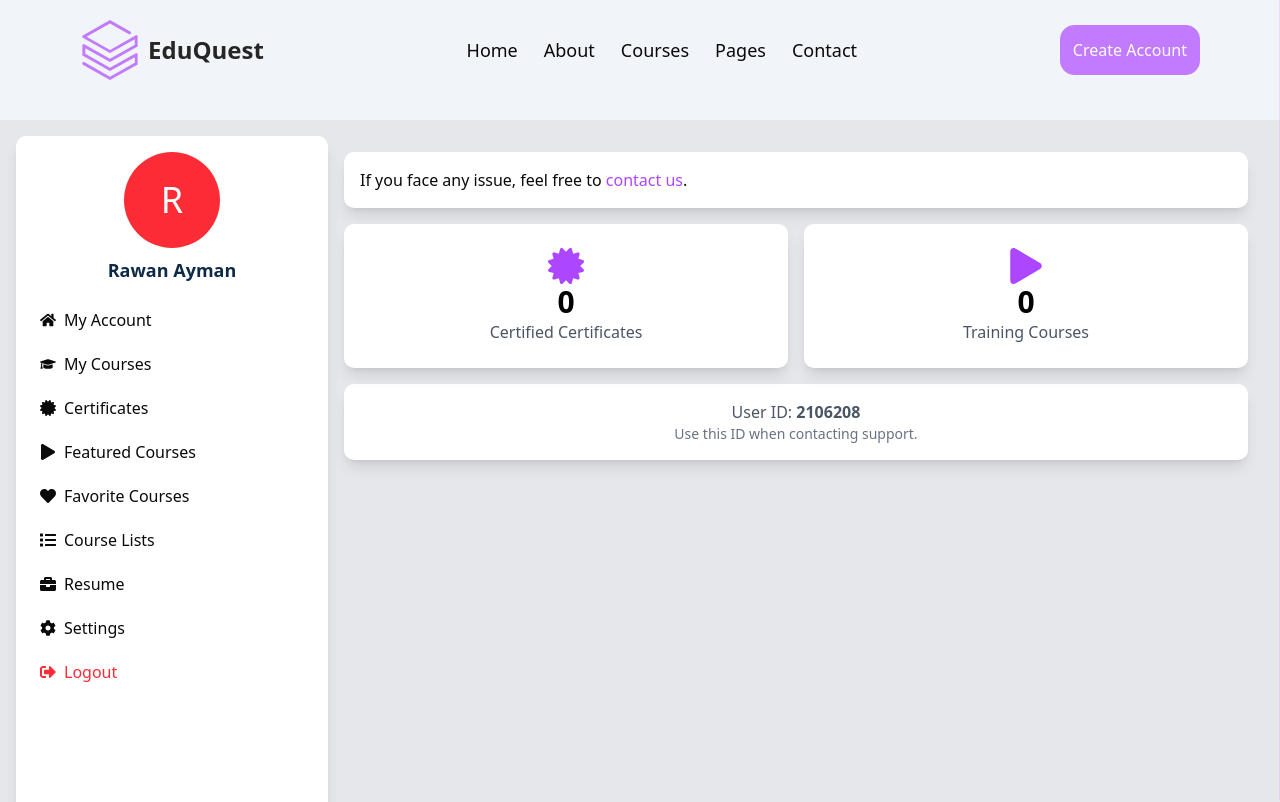
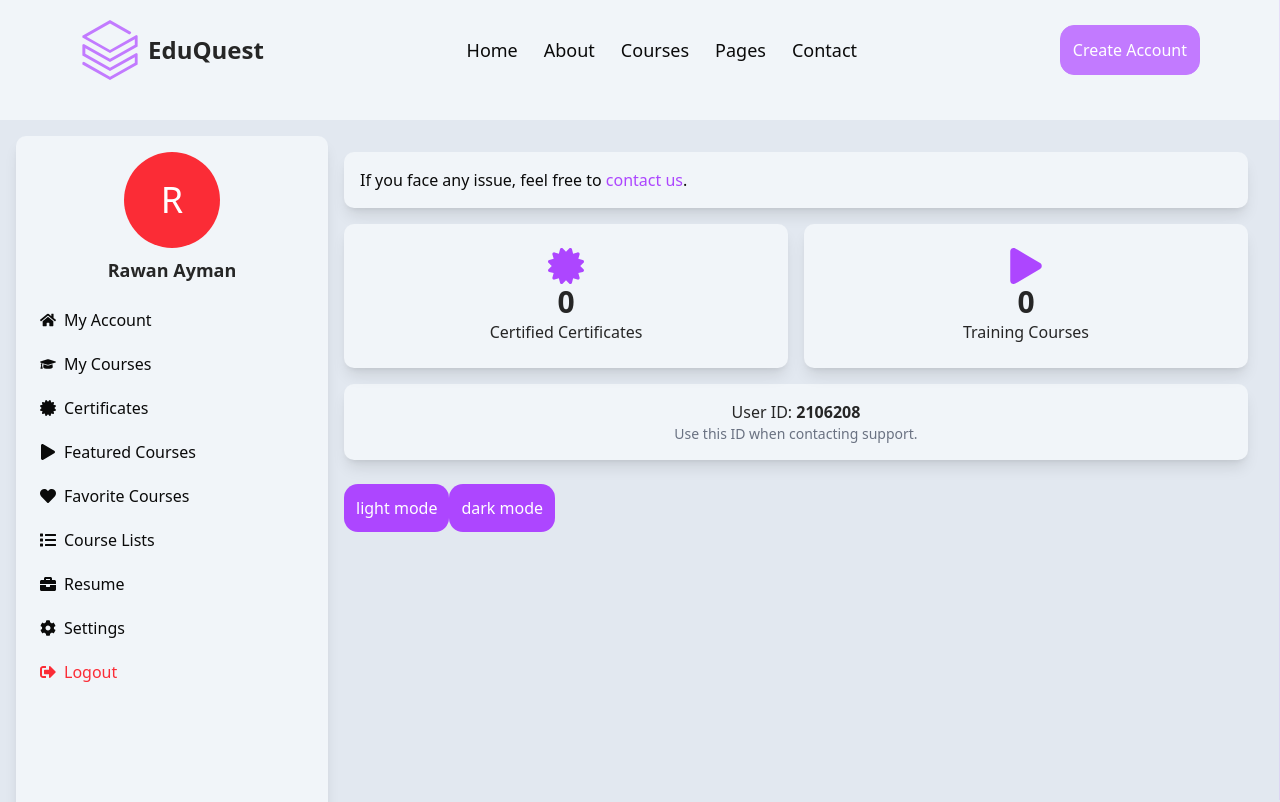
Before and after one commit to ibrahimwael951/Educational-platform, a Next.js app: page /Profile in a window 1280 px wide. Shown: the top 802 px of the page. Built offline with nearby package versions, Linux system fonts and the light colour scheme.

Commit message:
edit colors for dark and light mode

```diff
--- a/src/Data/Links.json
+++ b/src/Data/Links.json
@@ -6,11 +6,11 @@
     },
     {
       "title": "About",
-      "url": "/About"
+      "url": "/about"
     },
     {
       "title": "Courses",
-      "url": "/Courses"
+      "url": "/courses"
     },
     {
       "title": "Pages",
@@ -18,7 +18,7 @@
     },
     {
       "title": "Contact",
-      "url": "/Contact"
+      "url": "/contact"
     }
   ],
   "footer": {
--- a/src/app/Profile/page.tsx
+++ b/src/app/Profile/page.tsx
@@ -1,43 +1,47 @@
+import Link from "next/link";
 import React from "react";
 import { FaHome, FaGraduationCap, FaCertificate, FaPlay, FaHeart, FaList, FaBriefcase, FaCog, FaSignOutAlt } from "react-icons/fa";
 
+//components
+import { ModeToggle } from "@/components/themeToggole";
+
 const Profile = () => {
 return (
-    <div className="flex mt-30 flex-col md:flex-row bg-gray-200 min-h-screen p-4">
+    <div className="flex mt-30 flex-col md:flex-row bg-slate-200 dark:bg-neutral-800 min-h-screen p-4">
       {/* Sidebar */}
-    <aside className="bg-white w-full md:w-1/4 p-4 rounded-lg shadow-lg">
+    <aside className="bg-slate-100 dark:bg-neutral-900 w-full md:w-1/4 p-4 rounded-lg shadow-lg">
         <div className="text-center mb-4">
         <div className="w-24 h-24 mx-auto bg-red-500 text-white text-4xl flex items-center justify-center rounded-full">
             R
         </div>
-        <h2 className="font-bold text-lg mt-2">Rawan Ayman</h2>
+        <h2 className="font-bold text-neutral-800 dark:text-white text-lg mt-2">Rawan Ayman</h2>
         </div>
         <ul className="space-y-1">
-        <li className="flex items-center p-2 hover:bg-gray-100 cursor-pointer">
+        <li className="flex items-center p-2 hover:bg-gray-100 dark:hover:bg-neutral-800 cursor-pointer duration-100">
             <FaHome className="mr-2" /> My Account
         </li>
-        <li className="flex items-center p-2 hover:bg-gray-100 cursor-pointer">
+        <li className="flex items-center p-2 hover:bg-gray-100 dark:hover:bg-neutral-800 cursor-pointer duration-100">
             <FaGraduationCap className="mr-2" /> My Courses
         </li>
-        <li className="flex items-center p-2 hover:bg-gray-100 cursor-pointer">
+        <li className="flex items-center p-2 hover:bg-gray-100 dark:hover:bg-neutral-800 cursor-pointer duration-100">
             <FaCertificate className="mr-2" /> Certificates
         </li>
-        <li className="flex items-center p-2 hover:bg-gray-100 cursor-pointer">
+        <li className="flex items-center p-2 hover:bg-gray-100 dark:hover:bg-neutral-800 cursor-pointer duration-100">
             <FaPlay className="mr-2" /> Featured Courses
         </li>
-        <li className="flex items-center p-2 hover:bg-gray-100 cursor-pointer">
+        <li className="flex items-center p-2 hover:bg-gray-100 dark:hover:bg-neutral-800 cursor-pointer duration-100">
             <FaHeart className="mr-2" /> Favorite Courses
         </li>
-        <li className="flex items-center p-2 hover:bg-gray-100 cursor-pointer">
+        <li className="flex items-center p-2 hover:bg-gray-100 dark:hover:bg-neutral-800 cursor-pointer duration-100">
             <FaList className="mr-2" /> Course Lists
         </li>
-        <li className="flex items-center p-2 hover:bg-gray-100 cursor-pointer">
+        <li className="flex items-center p-2 hover:bg-gray-100 dark:hover:bg-neutral-800 cursor-pointer duration-100">
             <FaBriefcase className="mr-2" /> Resume
         </li>
-        <li className="flex items-center p-2 hover:bg-gray-100 cursor-pointer">
+        <li className="flex items-center p-2 hover:bg-gray-100 dark:hover:bg-neutral-800 cursor-pointer duration-100">
             <FaCog className="mr-2" /> Settings
         </li>
-        <li className="flex items-center p-2 hover:bg-gray-100 cursor-pointer text-red-500">
+        <li className="flex items-center p-2 hover:bg-gray-100 dark:hover:bg-neutral-800 cursor-pointer duration-100 text-red-500">
             <FaSignOutAlt className="mr-2" /> Logout
         </li>
         </ul>
@@ -45,27 +49,28 @@ return (
 
       {/* Main Content */}
     <main className="flex-1 p-4">
-        <div className="bg-white p-4 rounded-lg shadow-lg">
-        <p>If you face any issue, feel free to <a href="#" className="text-purple-500">contact us</a>.</p>
+        <div className="bg-slate-100 dark:bg-neutral-900 p-4 rounded-lg shadow-lg">
+        <p>If you face any issue, feel free to <Link href="/contact" className="text-purple-500">contact us</Link>.</p>
         </div>
 
         <div className="grid grid-cols-1 md:grid-cols-2 gap-4 mt-4">
-        <div className="bg-white p-6 rounded-lg shadow-lg flex flex-col items-center">
+        <div className="bg-slate-100 dark:bg-neutral-900 p-6 rounded-lg shadow-lg flex flex-col items-center">
             <FaCertificate className="text-4xl text-purple-500" />
-            <p className="text-black text-3xl font-bold">0</p>
-            <p className="text-gray-600">Certified Certificates</p>
+            <p className="text-neutral-800 dark:text-white text-3xl font-bold">0</p>
+            <p className="text-neutral-800 dark:text-slate-300">Certified Certificates</p>
         </div>
-        <div className="bg-white p-6 rounded-lg shadow-lg flex flex-col items-center">
+        <div className="bg-slate-100 dark:bg-neutral-900 p-6 rounded-lg shadow-lg flex flex-col items-center">
             <FaPlay className="text-4xl text-purple-500" />
-            <p className="text-black text-3xl font-bold">0</p>
-            <p className="text-gray-600">Training Courses</p>
+            <p className="text-neutral-800 dark:text-white text-3xl font-bold">0</p>
+            <p className="text-neutral-800 dark:text-slate-300">Training Courses</p>
         </div>
         </div>
 
-        <div className="bg-white p-4 mt-4 rounded-lg shadow-lg text-center">
-        <p className="text-gray-600">User ID: <span className="font-bold">2106208</span></p>
+        <div className="bg-slate-100 dark:bg-neutral-900 p-4 mt-4 rounded-lg shadow-lg text-center">
+        <p className="text-neutral-800 dark:text-white">User ID: <span className="font-bold">2106208</span></p>
         <p className="text-sm text-gray-500">Use this ID when contacting support.</p>
         </div>
+      <ModeToggle/>
     </main>
     </div>
 );
--- a/src/app/courses/page.tsx
+++ b/src/app/courses/page.tsx
@@ -5,7 +5,7 @@ const CoursesPage = () => {
 return (
 <section className="container mx-auto px-6 py-10 mt-10">
       <div className="flex justify-between items-center mt-10">
-        <h1 className="capitalize">
+        <h1 className="capitalize text-neutral-800 dark:text-white">
           EduQuest Courses
           <span className="circle"> Student</span> can <br /> join with us.
         </h1>
--- a/src/app/page.tsx
+++ b/src/app/page.tsx
@@ -11,13 +11,12 @@ import CareerSection from "@/components/home/chooseCareerSection";
 import PopularPosts from "@/components/home/postsSection";
 import NewsletterSection from "@/components/home/newsLetterSection";
 
-import { ModeToggle } from "@/components/themeToggole";
 
 export default function Home() {
   return (
     <main>
       <HeroSection />
-      <ModeToggle/>
+
       <CategoriesSection />
       <CoursesSection />
       <AboutUsSection />
--- a/src/components/footer.tsx
+++ b/src/components/footer.tsx
@@ -16,7 +16,7 @@ const Footer = () => {
     const socialStyle ="w-10 border border-purple-400 p-3 rounded-full text-white bg-purple-400 hover:text-purple-400 hover:bg-transparent duration-150 cursor-pointer"
 
   return (
-    <section className="p-10 bg-black flex flex-col text-center justify-center items-center md:text-start md:flex-row md:justify-evenly md:items-start gap-20 lg:gap-5 ">
+    <section className="p-10 bg-neutral-950 flex flex-col text-center justify-center items-center md:text-start md:flex-row md:justify-evenly md:items-start gap-20 lg:gap-5 ">
 
       <div className="flex flex-col gap-5">
         <div className="flex items-center ">
--- a/src/components/navbar.tsx
+++ b/src/components/navbar.tsx
@@ -70,27 +70,15 @@ const Navbar = () => {
 
         {/* Dropdown Menu */}
         {isDropdownOpen && (
-          <div className="absolute left-0 mt-2 w-48 bg-white border border-gray-300 shadow-lg rounded-md">
-            <ul className="py-2">
-              <li className="px-4 py-2 hover:bg-gray-100 cursor-pointer">
-                <Link href="/">Events</Link>
-              </li>
-              <li className="px-4 py-2 hover:bg-gray-100 cursor-pointer">
-                <Link href="/">Instructors</Link>
-              </li>
-              <li className="px-4 py-2 hover:bg-gray-100 cursor-pointer">
-                <Link href="/">Services</Link>
-              </li>
-              <li className="px-4 py-2 hover:bg-gray-100 cursor-pointer">
-                <Link href="/faq">FAQ</Link>
-              </li>
-              <li className="px-4 py-2 hover:bg-gray-100 cursor-pointer">
-                <Link href="/">Certifications </Link>
-              </li>
-              <li className="px-4 py-2 hover:bg-gray-100 cursor-pointer">
-                <Link href="/">Shop Details</Link>
-              </li>
-            </ul>
+          <div className="absolute flex flex-col justify-center gap-2 items-center p-2 left-0 mt-2 w-48 bg-slate-100 dark:bg-neutral-900 border border-gray-300 shadow-lg rounded-md">
+           {data.footer.Quick_Links.map((item,index)=>(
+            <Link
+              className="p-2 w-full hover:text-purple-400 cursor-pointer"
+              href={item.url}
+            >
+                {item.title}
+            </Link >
+           ))}
           </div>
   )}
 </div>
--- a/src/components/themeToggole.tsx
+++ b/src/components/themeToggole.tsx
@@ -7,9 +7,9 @@ export function ModeToggle() {
   const { setTheme } = useTheme()
 
   return (
-  <div>
-<button onClick={() => setTheme("light")}>light mode</button>
-<button onClick={() => setTheme("dark")}>dark mode</button>
+  <div className="">
+<button className="p-3 rounded-xl bg-purple-500 mt-6 inline-block hover:bg-purple-700 text-white duration-150" onClick={() => setTheme("light")}>light mode</button>
+<button className="p-3 rounded-xl bg-purple-500 mt-6 inline-block hover:bg-purple-700 text-white duration-150" onClick={() => setTheme("dark")}>dark mode</button>
   </div>
   )
 }
```
Also changed, not shown: src/app/faq/page.tsx (+7 -6 lines).
